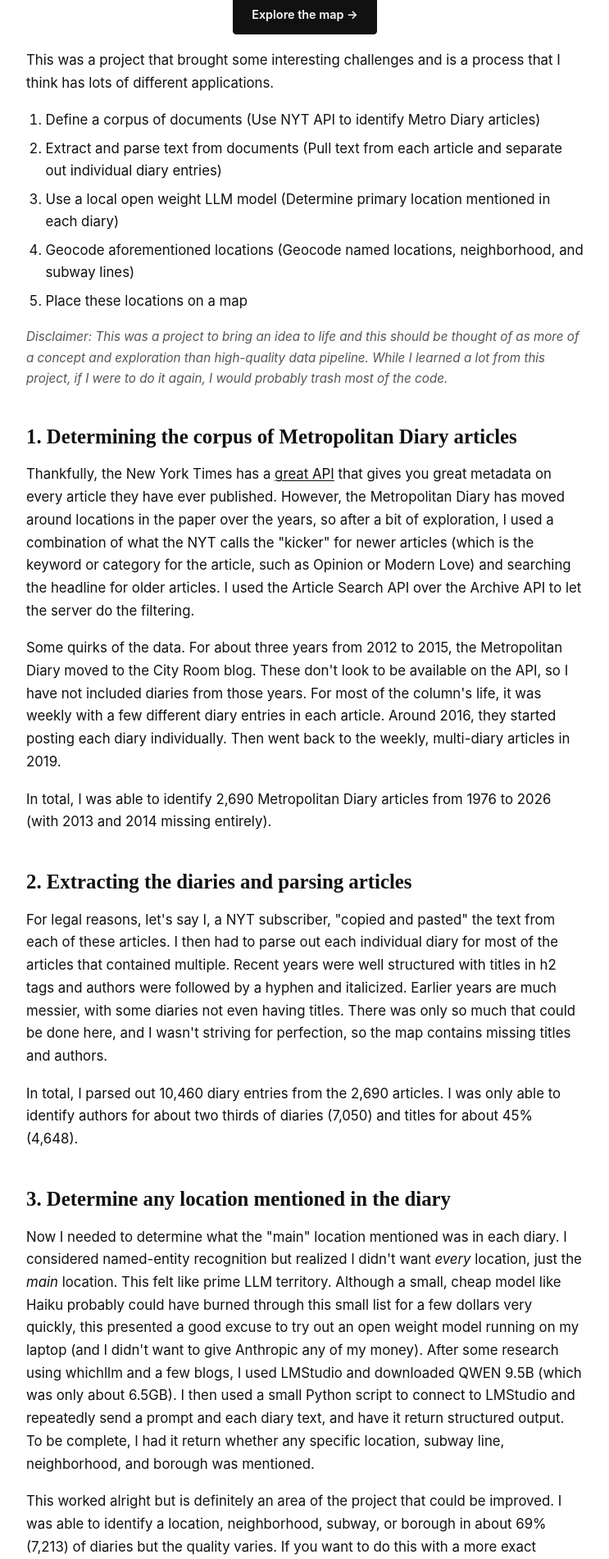
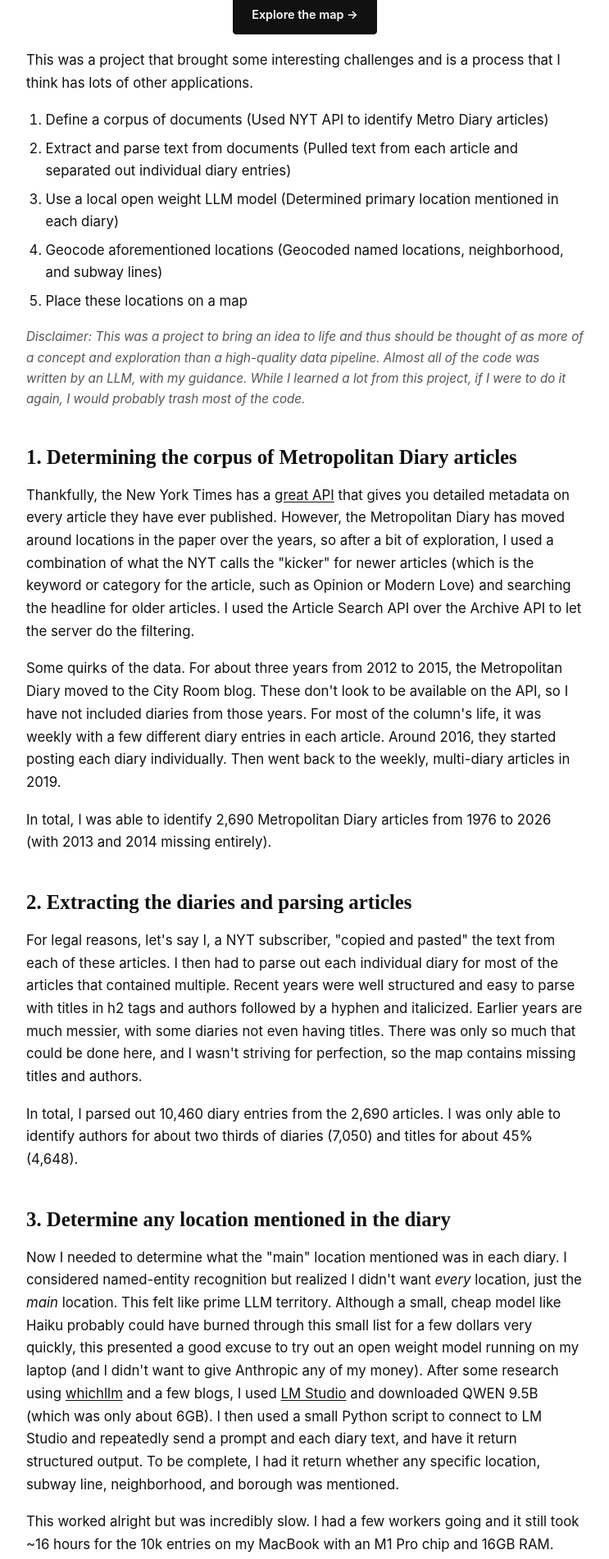
Before and after one commit to asteinhart/metro-diary-map, a SvelteKit app in the folder diary-map/: page /about in a window 1280 px wide. Shown: the part 881-2783 px from the top of the page at 82% size, without its empty margins (268-1011 px from the left). Built offline with nearby package versions, Linux system fonts and the light colour scheme.

Commit message:
editing about page

```diff
--- a/diary-map/src/routes/about/+page.svelte
+++ b/diary-map/src/routes/about/+page.svelte
@@ -52,7 +52,7 @@
 		</p>
 
 		<p class="disclaimer">
-			<em>Disclaimer: This project is not affiliated or endorsed by the New York Times</em>
+			<em>Disclaimer: This project is not affiliated or endorsed by the New York Times.</em>
 		</p>
 
 		<p>
@@ -68,8 +68,8 @@
 		<p>
 			I am a recent New Yorker, but the city has enamored me. Long before I started reading the
 			Metropolitan Diary, daily moments of humanity, both kindness and sourness, caught my attention
-			in the city. Each day, my friends and I exchange funny, tragic, and heartwarming stories of
-			people we either witness or experience in the streets.
+			in this city. Each day, my friends and I would exchange funny, tragic, and heartwarming stories of
+			people we witness or experience in the streets.
 		</p>
 
 		<p>
@@ -85,29 +85,28 @@
 
 		<p>
 			This was a project that brought some interesting challenges and is a process that I think has
-			lots of different applications.
+			lots of other applications.
 		</p>
 
 		<ol>
-			<li>Define a corpus of documents (Use NYT API to identify Metro Diary articles)</li>
+			<li>Define a corpus of documents (Used NYT API to identify Metro Diary articles)</li>
 			<li>
-				Extract and parse text from documents (Pull text from each article and separate out
+				Extract and parse text from documents (Pulled text from each article and separated out
 				individual diary entries)
 			</li>
 			<li>
-				Use a local open weight LLM model (Determine primary location mentioned in each diary)
+				Use a local open weight LLM model (Determined primary location mentioned in each diary)
 			</li>
 			<li>
-				Geocode aforementioned locations (Geocode named locations, neighborhood, and subway lines)
+				Geocode aforementioned locations (Geocoded named locations, neighborhood, and subway lines)
 			</li>
 			<li>Place these locations on a map</li>
 		</ol>
 
 		<p class="disclaimer">
 			<em
-				>Disclaimer: This was a project to bring an idea to life and this should be thought of as
-				more of a concept and exploration than high-quality data pipeline. While I learned a lot
-				from this project, if I were to do it again, I would probably trash most of the code.</em
+				>Disclaimer: This was a project to bring an idea to life and thus should be thought of as
+				more of a concept and exploration than a high-quality data pipeline. Almost all of the code was written by an LLM, with my guidance. While I learned a lot from this project, if I were to do it again, I would probably trash most of the code.</em
 			>
 		</p>
 
@@ -118,7 +117,7 @@
 			<a href="https://developer.nytimes.com/apis" target="_blank" rel="noopener noreferrer"
 				>great API</a
 			>
-			that gives you great metadata on every article they have ever published. However, the Metropolitan
+			that gives you detailed metadata on every article they have ever published. However, the Metropolitan
 			Diary has moved around locations in the paper over the years, so after a bit of exploration, I used
 			a combination of what the NYT calls the "kicker" for newer articles (which is the keyword or category
 			for the article, such as Opinion or Modern Love) and searching the headline for older articles.
@@ -143,7 +142,7 @@
 		<p>
 			For legal reasons, let's say I, a NYT subscriber, "copied and pasted" the text from each of
 			these articles. I then had to parse out each individual diary for most of the articles that
-			contained multiple. Recent years were well structured with titles in h2 tags and authors were
+			contained multiple. Recent years were well structured and easy to parse with titles in h2 tags and authors
 			followed by a hyphen and italicized. Earlier years are much messier, with some diaries not
 			even having titles. There was only so much that could be done here, and I wasn't striving for
 			perfection, so the map contains missing titles and authors.
@@ -162,16 +161,14 @@
 			<em>main</em> location. This felt like prime LLM territory. Although a small, cheap model like Haiku
 			probably could have burned through this small list for a few dollars very quickly, this presented
 			a good excuse to try out an open weight model running on my laptop (and I didn't want to give Anthropic
-			any of my money). After some research using whichllm and a few blogs, I used LMStudio and downloaded
-			QWEN 9.5B (which was only about 6.5GB). I then used a small Python script to connect to LMStudio
+			any of my money). After some research using <a href="https://github.com/Andyyyy64/whichllm" target="_blank" rel="noopener noreferrer">whichllm</a> and a few blogs, I used <a href="https://lmstudio.ai/" target="_blank" rel="noopener noreferrer">LM Studio</a> and downloaded
+			QWEN 9.5B (which was only about 6GB). I then used a small Python script to connect to LM Studio
 			and repeatedly send a prompt and each diary text, and have it return structured output. To be complete,
 			I had it return whether any specific location, subway line, neighborhood, and borough was mentioned.
 		</p>
 
 		<p>
-			This worked alright but is definitely an area of the project that could be improved. I was
-			able to identify a location, neighborhood, subway, or borough in about 69% (7,213) of diaries
-			but the quality varies. If you want to do this with a more exact methodology, I would highly
+			This worked alright but was incredibly slow. I had a few workers going and it still took ~16 hours for the 10k entries on my MacBook with an M1 Pro chip and 16GB RAM. This is definitely an area of the project that could be improved. I was able to identify a location, neighborhood, subway, or borough in about 69% (7,213) of diaries but the quality varies. If you want to do this with a more exact methodology, I would highly
 			recommend Ben Welsh's
 			<a
 				href="https://palewi.re/docs/first-llm-classifier/index.html"
@@ -183,7 +180,7 @@
 		<h2>4. Geocode the locations</h2>
 
 		<p>
-			For specific locations I used a few different free services to try to get a location including
+			For specific locations, I used a few different free services to try to get a latitude and longitude including
 			<a href="https://nominatim.org/" target="_blank" rel="noopener noreferrer">Nominatim</a> from
 			Open Street Maps,
 			<a href="https://geoservice.planning.nyc.gov" target="_blank" rel="noopener noreferrer"
@@ -196,7 +193,7 @@
 		</p>
 
 		<p>
-			For diaries that mention subway lines, I pulled the shapefile of subway lines from NYC Open
+			For diaries that mention subway lines, I pulled the spatial data of subway lines from NYC Open
 			Data and randomly placed each diary somewhere along the subway line mentioned.
 		</p>
 
@@ -208,8 +205,7 @@
 				rel="noopener noreferrer">popular Reddit post</a
 			>, as an official map doesn't exist from the city and the Reddit map mostly aligns with my
 			understanding of each NYC neighborhood. I then simply randomly placed any diary entry that
-			mentioned a neighborhood or borough inside that area with as much specificity as I was able
-			to. Between specific locations, placing dots on subways and on neighborhoods, I ended up with
+			mentioned a neighborhood or borough and not a specific location inside that area with as much specificity as I was able to. Between specific locations, placing dots on subways and in neighborhoods, I ended up with
 			6,533 diaries that I could map.
 		</p>
 
@@ -226,7 +222,7 @@
 			<a href="https://svelte.dev/" target="_blank" rel="noopener noreferrer">Svelte</a> as a
 			frontend framework and
 			<a href="https://maplibre.org/" target="_blank" rel="noopener noreferrer">Maplibre</a>, an
-			open source JS mapping library.
+			open source JS mapping library. Its hosted for free with <a href="https://docs.github.com/en/pages" target="_blank" rel="noopener noreferrer">GitHub Pages</a>.
 		</p>
 
 		<p>
```
